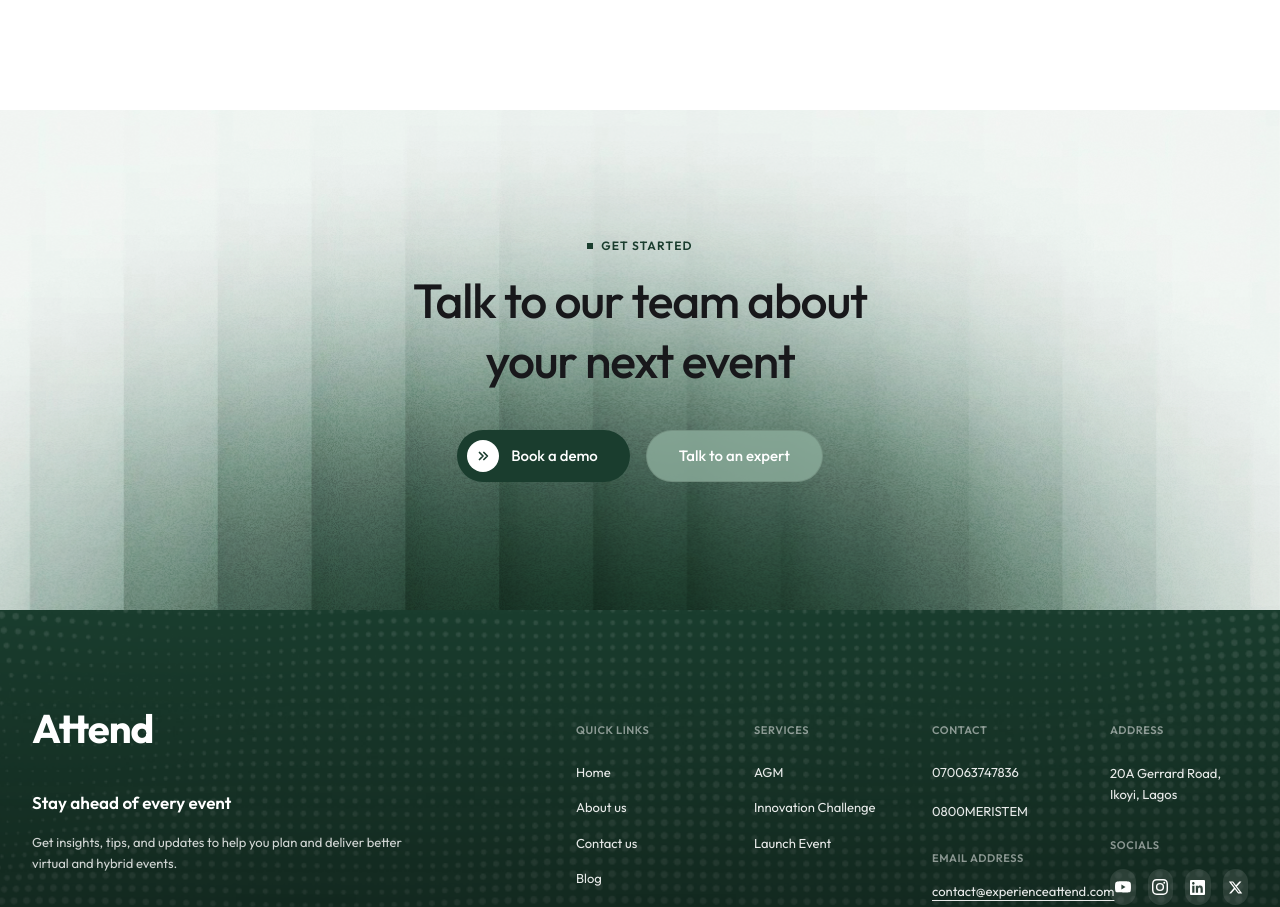
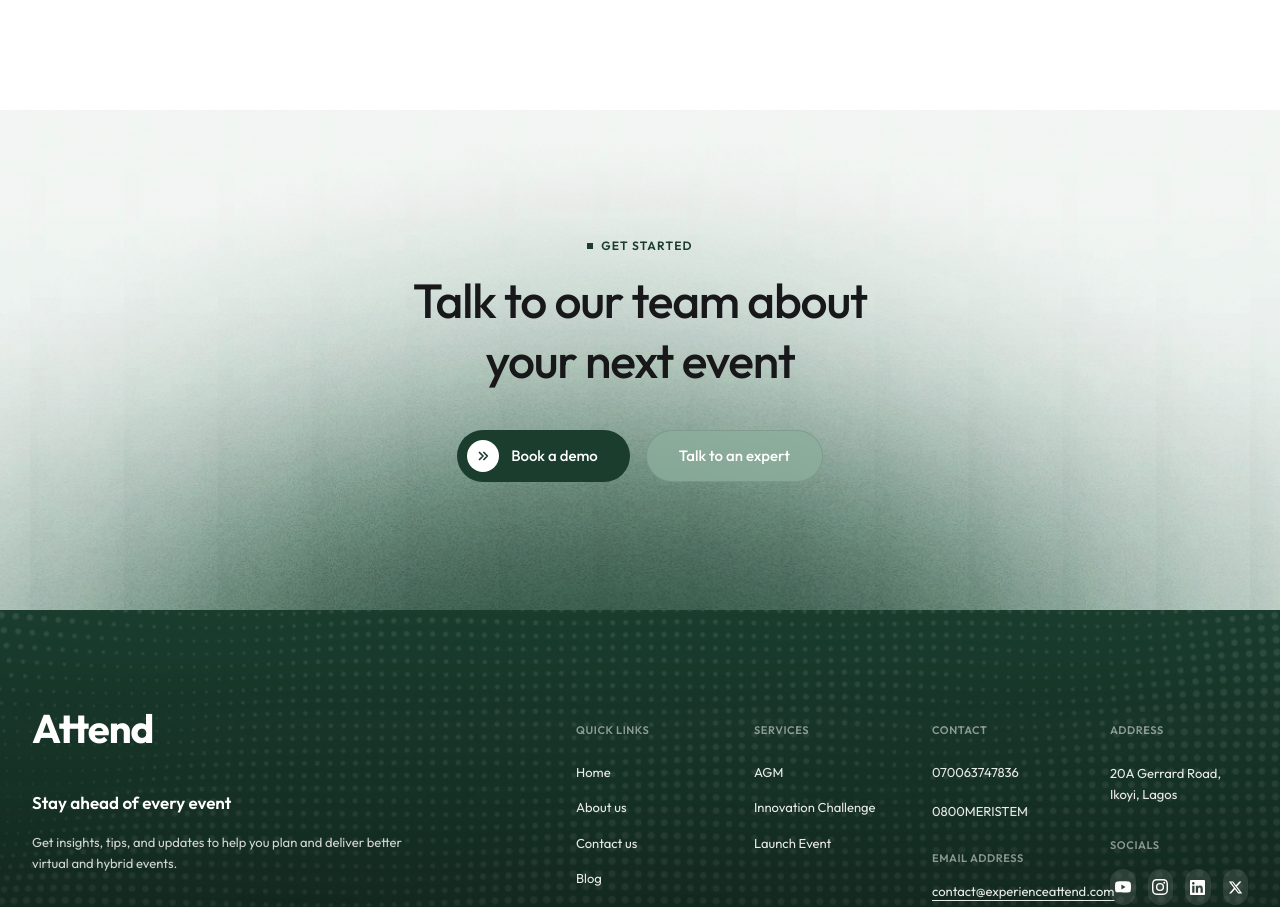
Before and after one commit to Ericallibalogun/ATTEND, a Next.js app: page /agms in a window 1280 px wide. Shown: the part 4899-5806 px from the top of the page. Built offline with nearby package versions, Linux system fonts and the light colour scheme; no server answers.

Commit message:
Use repeating Rectangle 229 for 100% symmetrical left-right CTA background

```diff
--- a/src/components/layout/footer-cta.tsx
+++ b/src/components/layout/footer-cta.tsx
@@ -7,7 +7,7 @@ export function FooterCta() {
       {/* Base Background Color */}
       <div className="absolute inset-0 bg-[#f8fbf9]" />
 
-      {/* Green Glow (Ellipse 169) */}
+      {/* Centered Green Glow (Ellipse 169) for symmetrical glow */}
       <div className="absolute inset-0 z-0">
         <Image
           src="/Ellipse 169.webp"
@@ -18,16 +18,16 @@ export function FooterCta() {
         />
       </div>
 
-      {/* New Rectangle Image (Frame 1321325422.webp) */}
-      <div className="absolute inset-0 z-0 mix-blend-multiply opacity-100">
-        <Image
-          src="/Frame 1321325422.webp"
-          alt=""
-          fill
-          className="object-cover object-center"
-          priority
-        />
-      </div>
+      {/* Perfectly Symmetrical Vertical Bars (Rectangle 229 tiled evenly) */}
+      <div
+        className="absolute inset-0 z-0 opacity-100 mix-blend-multiply"
+        style={{
+          backgroundImage: 'url("/Rectangle 229.webp")',
+          backgroundRepeat: 'repeat-x',
+          backgroundSize: 'auto 100%',
+          backgroundPosition: 'center bottom',
+        }}
+      />
 
       {/* Noise Texture (Noise.webp) */}
       <div className="absolute inset-0 z-0 mix-blend-overlay opacity-50">
```
